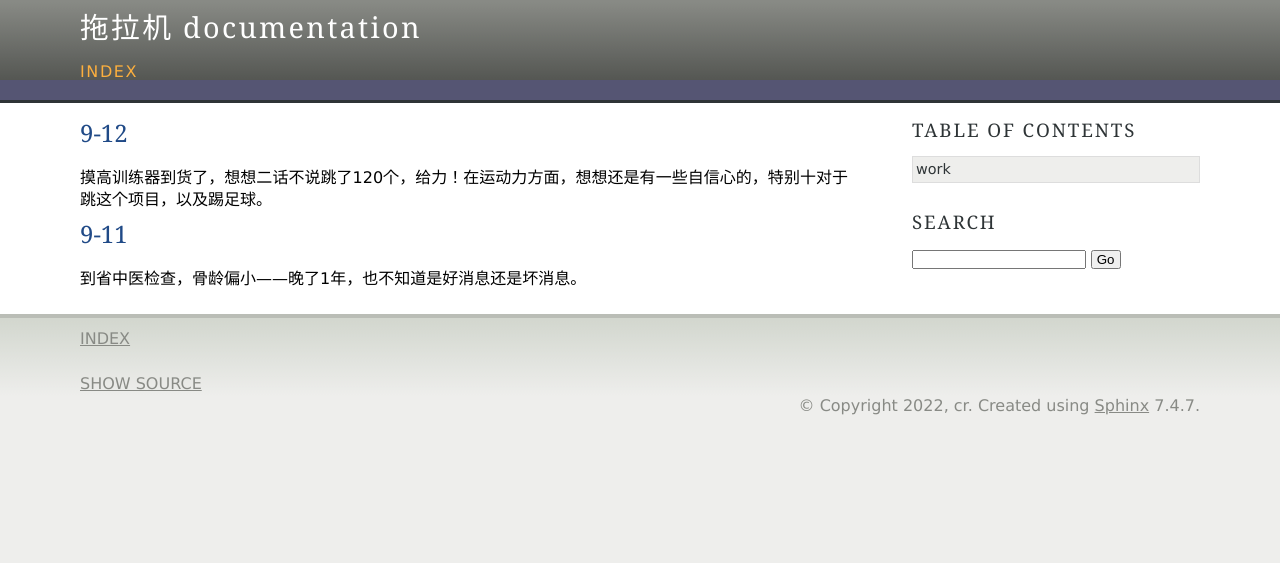
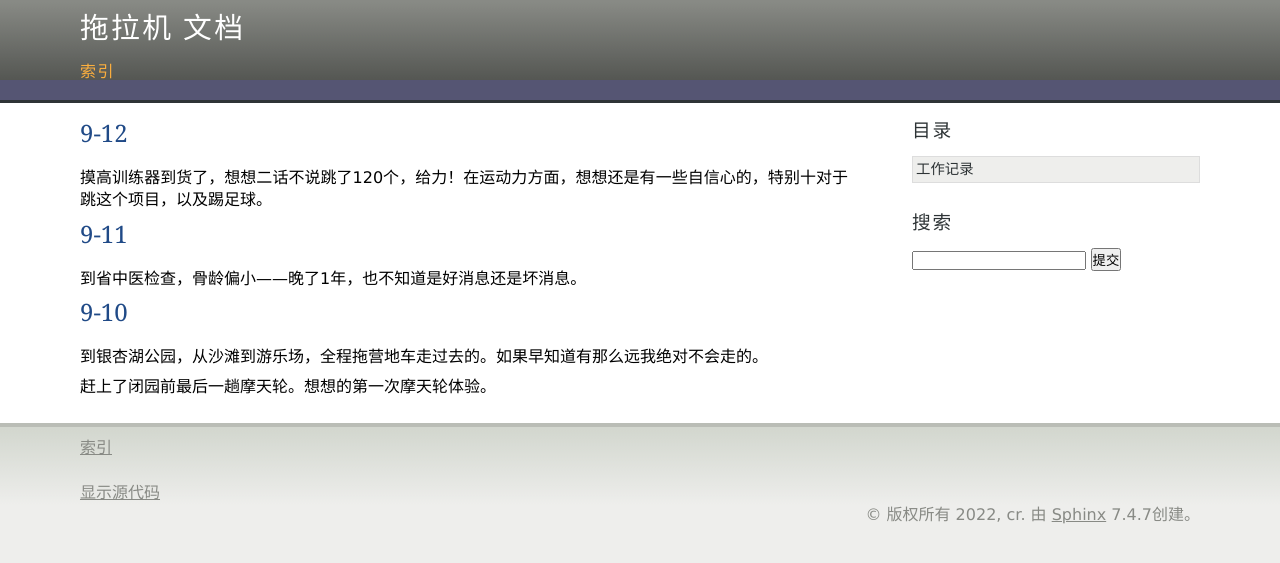
Before and after one commit to cruiurc/cruiurc.github.io, a Sphinx documentation site: the page built from source/DIARY/2022/2022-9-6.rst, in a window 1280 px wide. Shown: the top 563 px of the page. Built offline with Sphinx 7.4.7, drawn with Linux system fonts in a browser that asks for light colours; pages that are not in the unit, such as notebooks, are missing from menus.

Commit message:
add diary

```diff
--- a/source/DIARY/2022/2022-9-6.rst
+++ b/source/DIARY/2022/2022-9-6.rst
@@ -5,3 +5,10 @@
 9-11
 ====
 到省中医检查，骨龄偏小——晚了1年，也不知道是好消息还是坏消息。
+
+
+9-10
+====
+到银杏湖公园，从沙滩到游乐场，全程拖营地车走过去的。如果早知道有那么远我绝对不会走的。
+
+赶上了闭园前最后一趟摩天轮。想想的第一次摩天轮体验。
--- a/source/DIARY/index.rst
+++ b/source/DIARY/index.rst
@@ -1,11 +1,11 @@
-Diary
-======
+日记
+====
 
 2022
 ----
 
 .. toctree::
-   :maxdepth: 3
+   :maxdepth: 2
    :glob:
 
 
--- a/source/conf.py
+++ b/source/conf.py
@@ -54,3 +54,4 @@ html_static_path = ['_static']
 
 
 html_theme = 'agogo'
+language = 'zh_CN'
--- a/source/index.rst
+++ b/source/index.rst
@@ -1,5 +1,5 @@
 拖拉机
-======================================
+======
 
 .. toctree::
    :maxdepth: 1
--- a/source/worklog/index.rst
+++ b/source/worklog/index.rst
@@ -1,5 +1,5 @@
-work
-====
+工作记录
+========
 
 .. toctree::
    :maxdepth: 1
```
